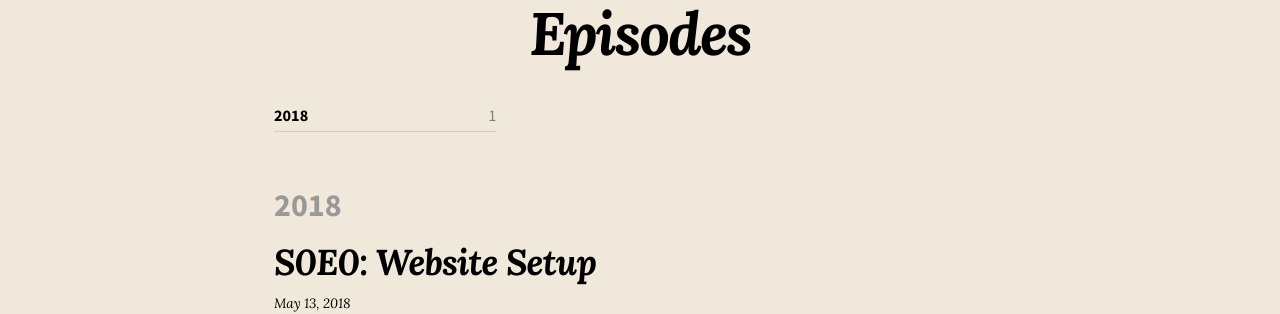
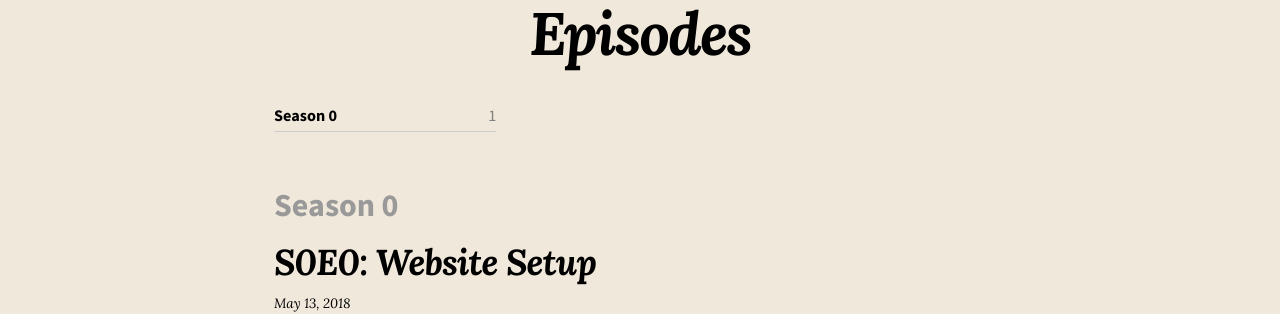
Before and after one commit to positivelydeadly/positivelydeadly.github.io, a Jekyll site: the page built from episodes.md, in a window 1280 px wide. Shown: the part 361-675 px from the top of the page. Built offline with Jekyll 4.4.1, drawn with Linux system fonts in a browser that asks for light colours; nearby versions of some CDN libraries.

Commit message:
Tag posts with season

```diff
--- a/_posts/2018-05-13-s0e0.md
+++ b/_posts/2018-05-13-s0e0.md
@@ -1,5 +1,7 @@
 ---
 title: "S0E0: Website Setup"
+tags:
+  - Season 0
 categories:
   - Episodes
 ---
```
Also changed, not shown: episodes.md (+1 -1 lines).
